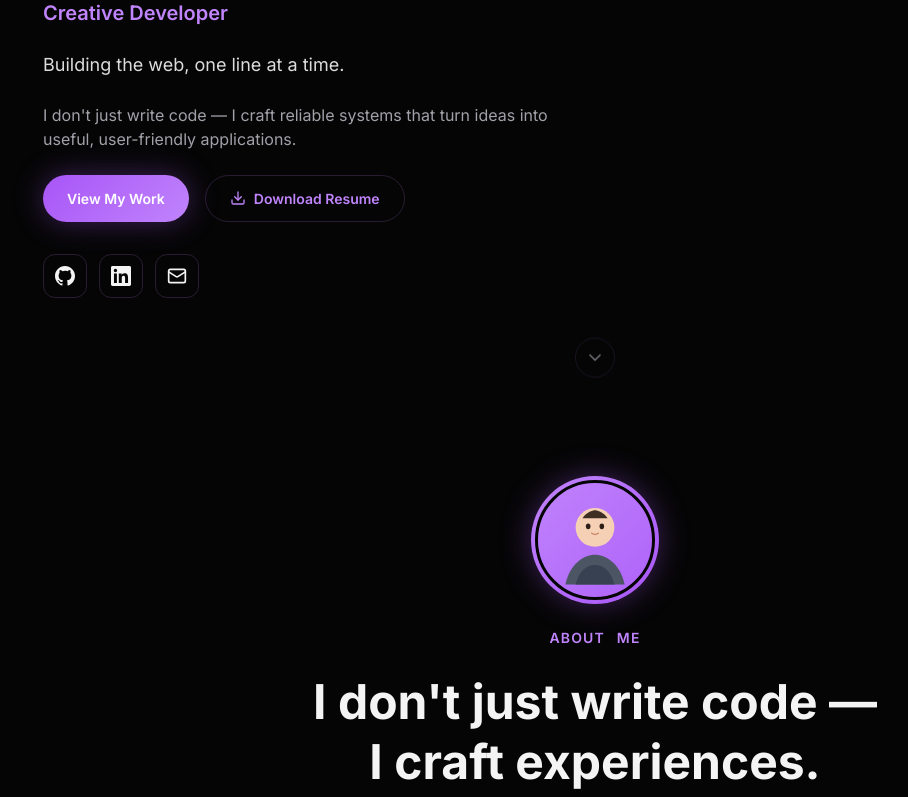
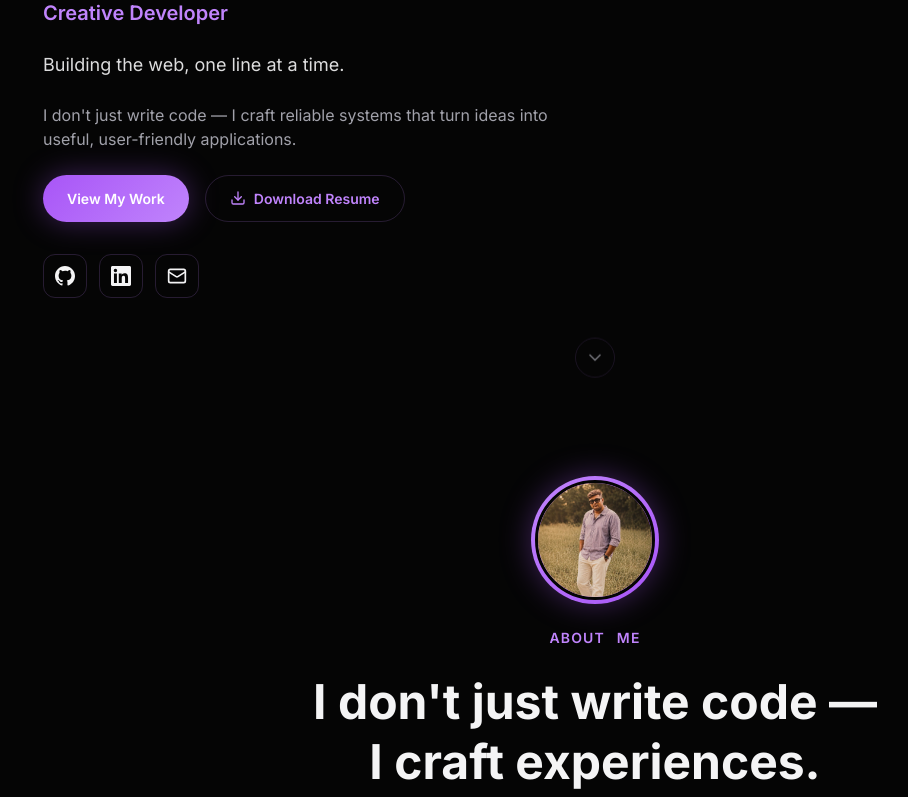
Before and after one commit to vina-yak11/MyPort, a Next.js app: page / in a window 1280 px wide. Shown: the part 404-1201 px from the top of the page, without its empty margins (45-953 px from the left). Built offline with nearby package versions, Linux system fonts and the light colour scheme.

Commit message:
fix: unify avatar paths for profile image update

```diff
--- a/src/data/portfolio.ts
+++ b/src/data/portfolio.ts
@@ -12,7 +12,7 @@ export const siteConfig = {
   linkedin: "https://www.linkedin.com/in/vinayak-chaturvedii/",
   resumePath: "/resume/Vinayak_Resume.pdf",
   avatarPath: "/avatar.png",
-  maleAvatarPath: "/male-avatar.svg",
+  maleAvatarPath: "/avatar.png",
 };
 
 export const navLinks = [
```
